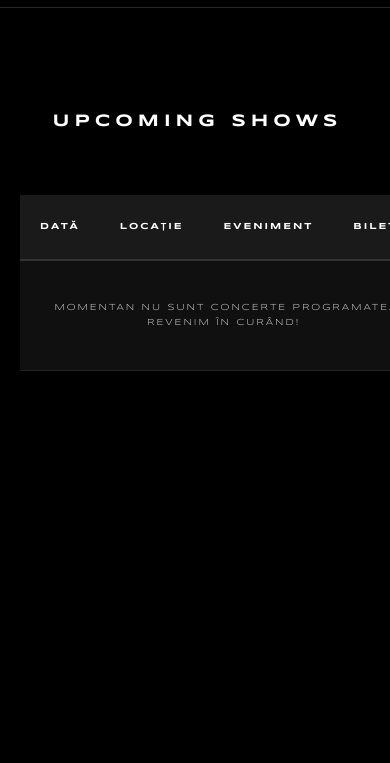
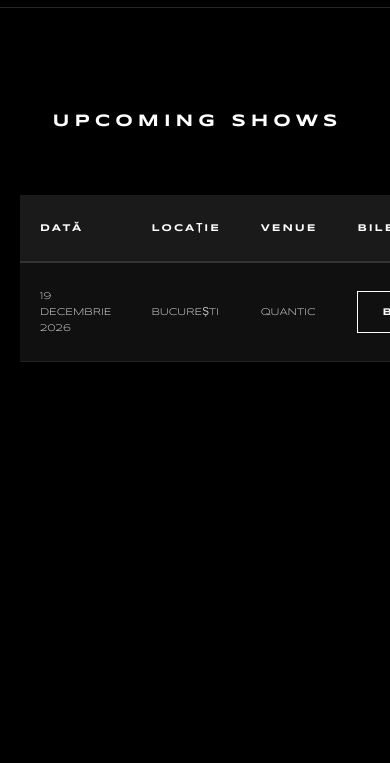
Before and after one commit to tibirevo/revolter_website, a plain HTML site: page shows.html in a window 390 px wide. Shown: the part 81-844 px from the top of the page. Drawn offline with nearby package versions, Linux system fonts and the light colour scheme.

Commit message:
Add concert at Quantic Bucuresti (19 Dec 2026) with ticket link

```diff
--- a/shows.html
+++ b/shows.html
@@ -44,14 +44,18 @@
                     <tr>
                         <th>DATĂ</th>
                         <th>LOCAȚIE</th>
-                        <th>EVENIMENT</th>
+                        <th>VENUE</th>
                         <th>BILETE</th>
                     </tr>
                 </thead>
                 <tbody>
-                    <!-- Empty state -->
                     <tr>
-                        <td colspan="4" class="empty-state">MOMENTAN NU SUNT CONCERTE PROGRAMATE. REVENIM ÎN CURÂND!</td>
+                        <td>19 DECEMBRIE 2026</td>
+                        <td>BUCUREȘTI</td>
+                        <td>QUANTIC</td>
+                        <td>
+                            <a href="https://m.iabilet.ro/bilete-concert-trooper-125100/?ica_source=ArtistPage&amp;ica_medium=mobile&amp;ica_campaign=Trooper&amp;ica_term=&amp;_gl=1*jf1zja*_up*MQ..*_ga*OTg4MzUzMTcyLjE3OTMxMDQ5MjA.*_ga_RTF2VP1S5Q*czE3OTMxMDQ5MjAkbzEkZzAkdDE3OTMxMDQ5MjAkajYwJGwwJGgyMTE0NjY4NDQ2" target="_blank" rel="noopener noreferrer" class="btn-ticket">BILETE</a>
+                        </td>
                     </tr>
                 </tbody>
             </table>
--- a/styles.css
+++ b/styles.css
@@ -496,7 +496,12 @@ a:hover {
     }
 
     .shows-table th, .shows-table td {
-        padding: 12px 8px;
+        padding: 14px 10px;
+        font-size: 10px;
+    }
+
+    .btn-ticket {
+        padding: 8px 16px;
         font-size: 9px;
     }
 
```
